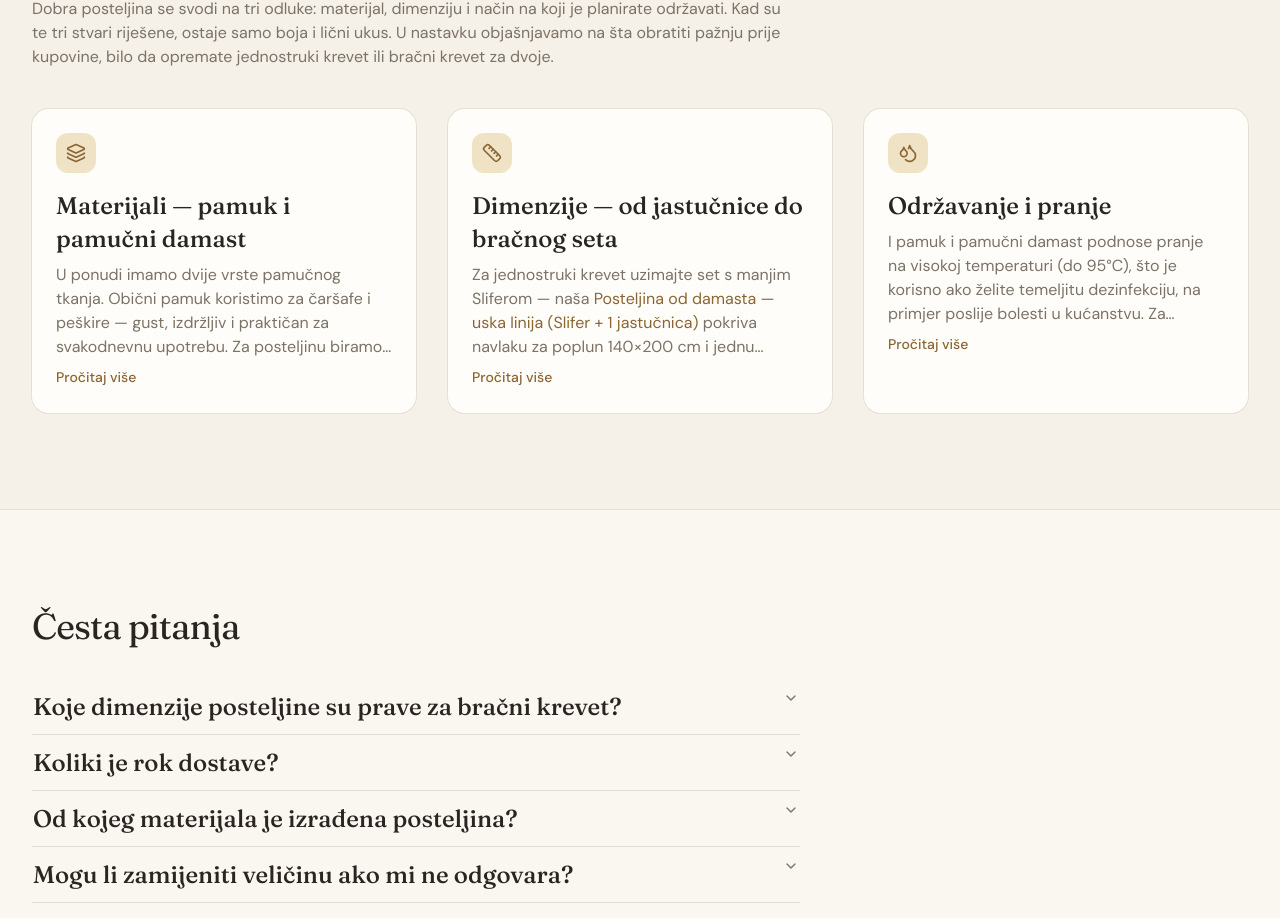
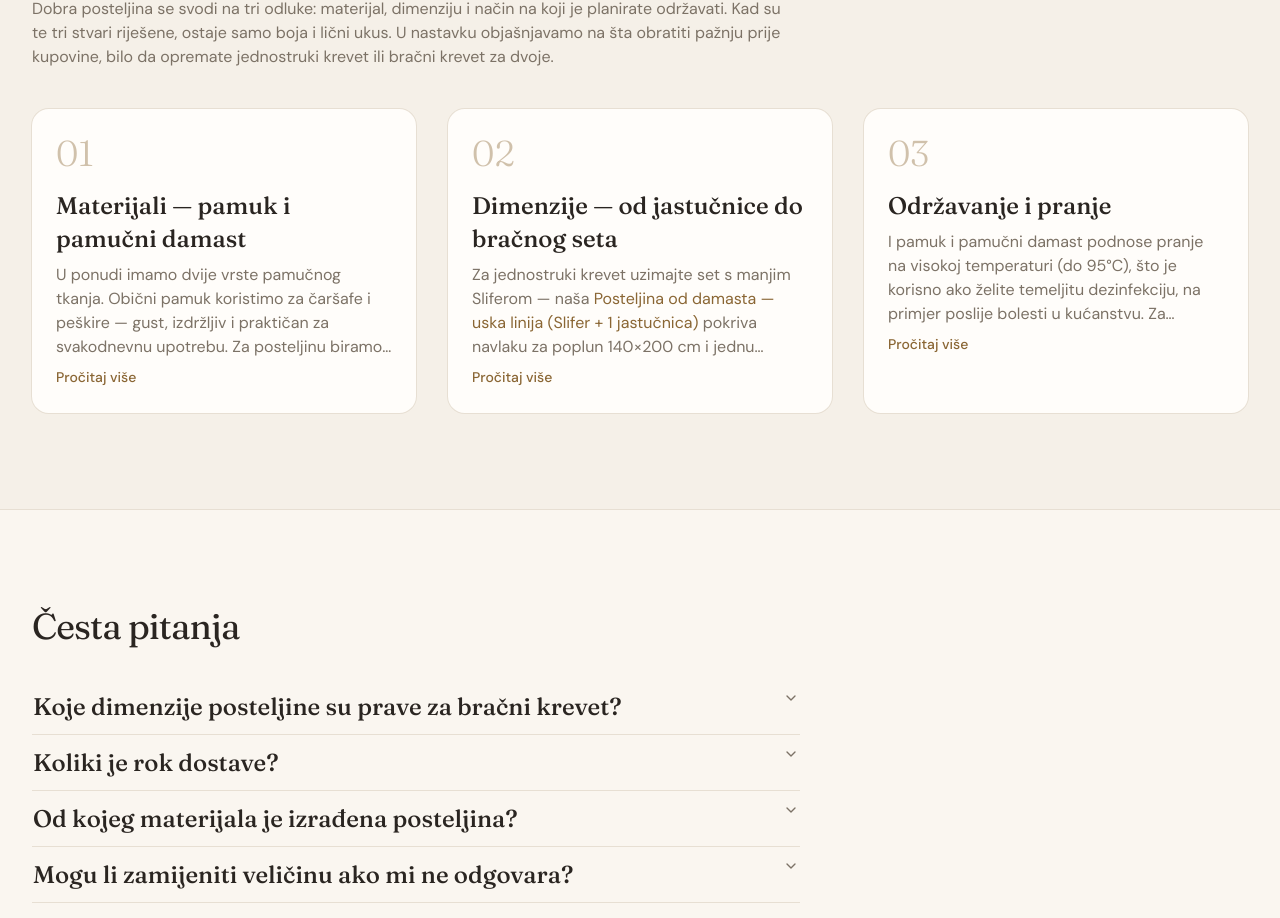
Before and after one commit to hareselimovic-hue/aurelia, a Next.js app: page / in a window 1280 px wide. Shown: the part 4356-5274 px from the top of the page. Built offline with nearby package versions, Linux system fonts and the light colour scheme.

Commit message:
Kako odabrati kartice: veliki brojevi koraka (01/02/03) umjesto ikonice, razbija monotoniju sa Zasto kod nas sekcijom

```diff
--- a/src/app/page.tsx
+++ b/src/app/page.tsx
@@ -11,9 +11,7 @@ import {
   ArrowRight,
   Banknote,
   Droplets,
-  Layers,
   Leaf,
-  Ruler,
   RotateCcw,
   ShieldCheck,
   Truck,
@@ -382,9 +380,13 @@ export default function Home() {
 
           <div className="mt-10 grid gap-6 md:grid-cols-3 md:gap-8">
             <div className="rounded-xl bg-card p-6 ring-1 ring-border">
-              <div className="flex size-10 items-center justify-center rounded-lg bg-accent text-primary">
-                <Layers className="size-5" aria-hidden="true" />
-              </div>
+              {/* Veliki broj koraka umjesto ikonice u krugu — namjerno drugačije od "Zašto kod
+                  nas" kartica (koje i dalje koriste ikonicu) da se dvije uzastopne sekcije
+                  vizuelno razlikuju umjesto da djeluju kao ista kartica ponovljena dvaput
+                  (eksterni dizajn review 23.08.2026, opcija A). */}
+              <span className="font-heading text-4xl font-light text-primary/40" aria-hidden="true">
+                01
+              </span>
               <h3 className="mt-4">Materijali — pamuk i pamučni damast</h3>
               {/* "Pročitaj više" — CSS-only proširenje (checkbox hack), BEZ JS-a koji ubacuje
                   sadržaj na klik. Puni tekst je uvijek u DOM-u (isto pravilo kao FAQ accordion,
@@ -422,9 +424,9 @@ export default function Home() {
             </div>
 
             <div className="rounded-xl bg-card p-6 ring-1 ring-border">
-              <div className="flex size-10 items-center justify-center rounded-lg bg-accent text-primary">
-                <Ruler className="size-5" aria-hidden="true" />
-              </div>
+              <span className="font-heading text-4xl font-light text-primary/40" aria-hidden="true">
+                02
+              </span>
               <h3 className="mt-4">Dimenzije — od jastučnice do bračnog seta</h3>
               <input type="checkbox" id="prosiri-dimenzije" className="peer sr-only" />
               <p className="mt-2 line-clamp-4 text-muted-foreground peer-checked:line-clamp-none">
@@ -478,9 +480,9 @@ export default function Home() {
             </div>
 
             <div className="rounded-xl bg-card p-6 ring-1 ring-border">
-              <div className="flex size-10 items-center justify-center rounded-lg bg-accent text-primary">
-                <Droplets className="size-5" aria-hidden="true" />
-              </div>
+              <span className="font-heading text-4xl font-light text-primary/40" aria-hidden="true">
+                03
+              </span>
               <h3 className="mt-4">Održavanje i pranje</h3>
               <input type="checkbox" id="prosiri-odrzavanje" className="peer sr-only" />
               <p className="mt-2 line-clamp-4 text-muted-foreground peer-checked:line-clamp-none">
```
